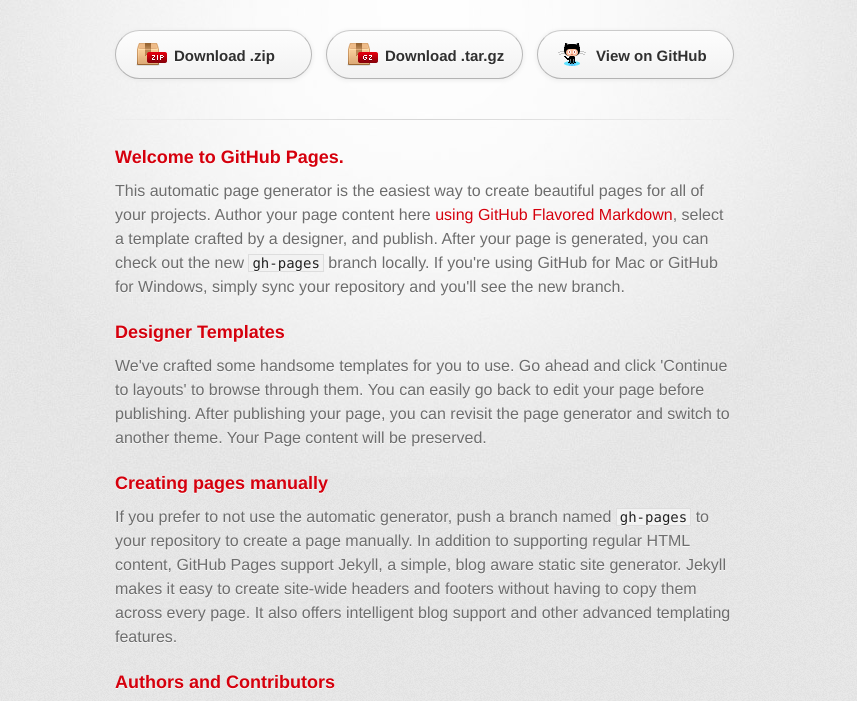
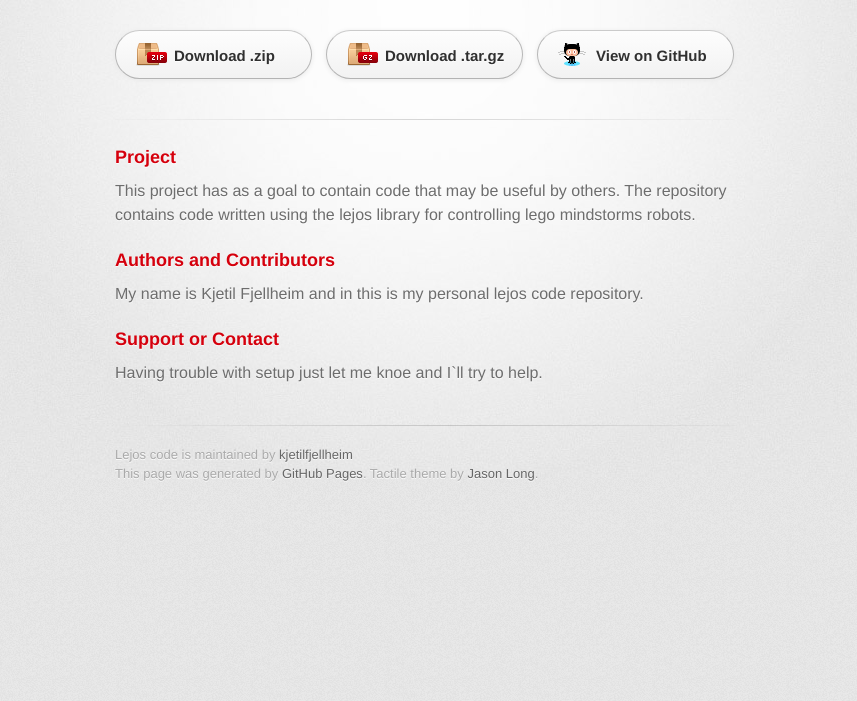
Before and after one commit to kjetilfjellheim/lejos, a plain HTML site: page index.html in a window 1280 px wide. Shown: the part 96-797 px from the top of the page, without its empty margins (215-1072 px from the left). Drawn offline with Linux system fonts and the light colour scheme; a web font is replaced by a local one.

```diff
--- a/index.html
+++ b/index.html
@@ -32,29 +32,19 @@
 
         <section id="main_content">
           <h3>
-<a id="welcome-to-github-pages" class="anchor" href="#welcome-to-github-pages" aria-hidden="true"><span class="octicon octicon-link"></span></a>Welcome to GitHub Pages.</h3>
+<a id="project" class="anchor" href="#project" aria-hidden="true"><span class="octicon octicon-link"></span></a>Project</h3>
 
-<p>This automatic page generator is the easiest way to create beautiful pages for all of your projects. Author your page content here <a href="https://guides.github.com/features/mastering-markdown/">using GitHub Flavored Markdown</a>, select a template crafted by a designer, and publish. After your page is generated, you can check out the new <code>gh-pages</code> branch locally. If you're using GitHub for Mac or GitHub for Windows, simply sync your repository and you'll see the new branch.</p>
-
-<h3>
-<a id="designer-templates" class="anchor" href="#designer-templates" aria-hidden="true"><span class="octicon octicon-link"></span></a>Designer Templates</h3>
-
-<p>We've crafted some handsome templates for you to use. Go ahead and click 'Continue to layouts' to browse through them. You can easily go back to edit your page before publishing. After publishing your page, you can revisit the page generator and switch to another theme. Your Page content will be preserved.</p>
-
-<h3>
-<a id="creating-pages-manually" class="anchor" href="#creating-pages-manually" aria-hidden="true"><span class="octicon octicon-link"></span></a>Creating pages manually</h3>
-
-<p>If you prefer to not use the automatic generator, push a branch named <code>gh-pages</code> to your repository to create a page manually. In addition to supporting regular HTML content, GitHub Pages support Jekyll, a simple, blog aware static site generator. Jekyll makes it easy to create site-wide headers and footers without having to copy them across every page. It also offers intelligent blog support and other advanced templating features.</p>
+<p>This project has as a goal to contain code that may be useful by others. The repository contains code written using the lejos library for controlling lego mindstorms robots.</p>
 
 <h3>
 <a id="authors-and-contributors" class="anchor" href="#authors-and-contributors" aria-hidden="true"><span class="octicon octicon-link"></span></a>Authors and Contributors</h3>
 
-<p>You can <a href="https://github.com/blog/821" class="user-mention">@mention</a> a GitHub username to generate a link to their profile. The resulting <code>&lt;a&gt;</code> element will link to the contributor's GitHub Profile. For example: In 2007, Chris Wanstrath (<a href="https://github.com/defunkt" class="user-mention">@defunkt</a>), PJ Hyett (<a href="https://github.com/pjhyett" class="user-mention">@pjhyett</a>), and Tom Preston-Werner (<a href="https://github.com/mojombo" class="user-mention">@mojombo</a>) founded GitHub.</p>
+<p>My name is Kjetil Fjellheim and in this is my personal lejos code repository.</p>
 
 <h3>
 <a id="support-or-contact" class="anchor" href="#support-or-contact" aria-hidden="true"><span class="octicon octicon-link"></span></a>Support or Contact</h3>
 
-<p>Having trouble with Pages? Check out our <a href="https://help.github.com/pages">documentation</a> or <a href="https://github.com/contact">contact support</a> and we’ll help you sort it out.</p>
+<p>Having trouble with setup just let me knoe and I`ll try to help.</p>
         </section>
 
         <footer>
```
Also changed, not shown: params.json (+1 -1 lines).
